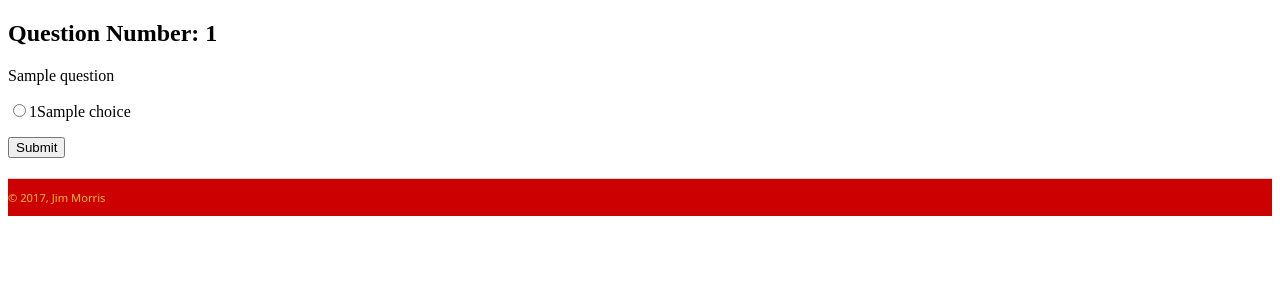
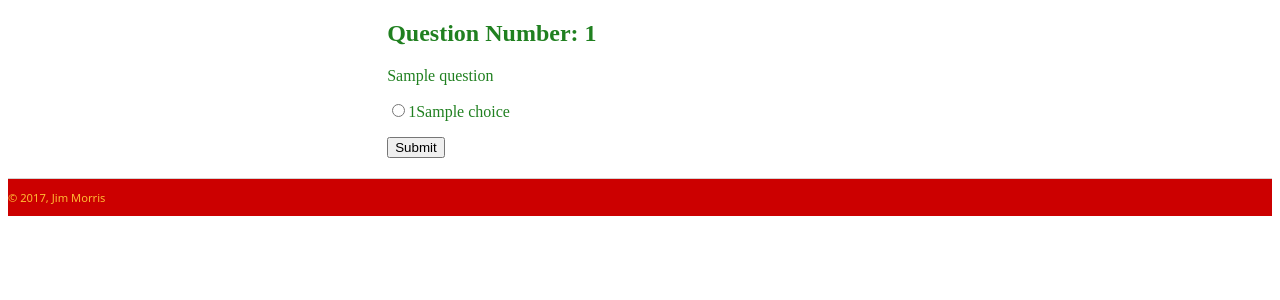
Before and after one commit to JMorris1575/christmas17, a Django app: template Christmas2017/trivia/templates/trivia/trivia_question.html in a window 1280 px wide. Shown: the part 159-459 px from the top of the page. Run offline with Django 3.2, Linux system fonts and the light colour scheme; the template is opened without the code that fills it: most values are stand-ins (such as "Sample title", 1, 10 or a date in 2020); parts of the project's set-up code (start-up, migrations or seed data) failed here and were passed over.

Commit message:
Added some css to trivia question but result page not getting choice

```diff
--- a/Christmas2017/static/site/css/christmas17.css
+++ b/Christmas2017/static/site/css/christmas17.css
@@ -331,6 +331,14 @@ p.no-p-height {
     width: 70%;
     }
 
+.trivia-question {
+    width: 40%;
+    margin-left: auto;
+    margin-right: auto;
+    font-family: "Times New Roman", serif;
+    color: #208020;
+    }
+
 .unselected-gift-text {
     color: #208020;
     font-family: sans;
--- a/Christmas2017/trivia/templates/trivia/trivia_question.html
+++ b/Christmas2017/trivia/templates/trivia/trivia_question.html
@@ -4,6 +4,7 @@
     {{ block.super }}
 
     {% block content %}
+        <div class="trivia-question">
             <form action="{% url 'display_result' question.number %}" method="post">
                 {% csrf_token %}
                 <h2>Question Number: {{ question.number }}</h2>
@@ -19,5 +20,6 @@
                     <input type="submit" value="Submit" name="trivia_submit"/>
                 </p>
             </form>
+        </div>
 
     {% endblock %}
--- a/Christmas2017/trivia/templates/trivia/trivia_result.html
+++ b/Christmas2017/trivia/templates/trivia/trivia_result.html
@@ -5,4 +5,5 @@
 
     {% block content %}
         <h2>This is the Trivia Result page for Question Number: {{ question.number }}</h2>
+        <h3>Your choice was {{ choice }}</h3>
     {% endblock %}
--- a/Christmas2017/trivia/views.py
+++ b/Christmas2017/trivia/views.py
@@ -34,6 +34,7 @@ class DisplayResult(View):
                                                     'q_number': question_number})
 
     def post(self, request, question_number=None, choice=None):
+        print(request.POST)
         question = TriviaQuestion.objects.get(number=question_number)
         return render(request, self.template_name, {'display_memory': utils.get_memory(),
                                                     'question': question,
```
Lines whose indentation alone changed are shown as unchanged.
